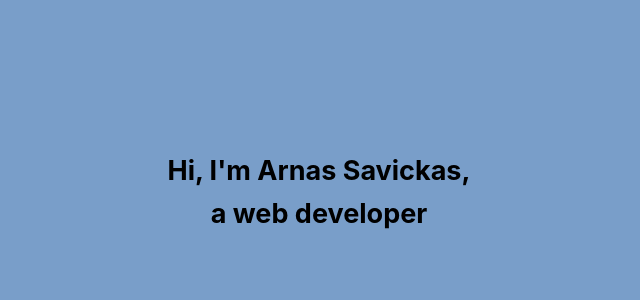
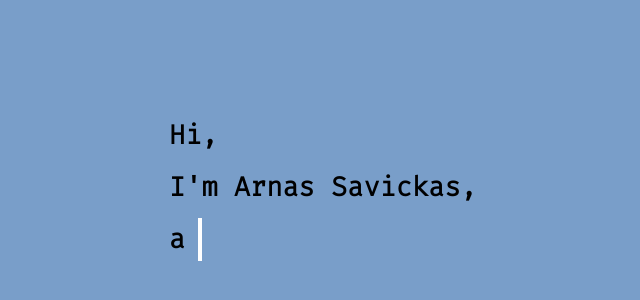
Before and after one commit to arnassavickas/portfolio, a Next.js app: page / in a window 1280 px wide. Shown: the part 208-508 px from the top of the page, without its empty margins (321-961 px from the left). Built offline with nearby package versions, Linux system fonts and the light colour scheme.

Commit message:
Refactor components

```diff
--- a/components/Layout/layout.tsx
+++ b/components/Layout/layout.tsx
@@ -1,14 +1,17 @@
 import Head from 'next/head';
-import Image from 'next/image';
-import Link from 'next/link';
 
 export const siteTitle = 'Arnas Savickas - web developer';
 
-export default function Layout({ children }) {
+const Layout: React.FC = ({ children }) => {
   return (
     <div>
       <Head>
         <link rel='icon' href='/favicon.ico' />
+        <link rel='preconnect' href='https://fonts.gstatic.com' />
+        <link
+          href='https://fonts.googleapis.com/css2?family=Fira+Code:wght@300&display=swap'
+          rel='stylesheet'
+        />
         <meta
           name='description'
           content={`Hi, I'm Arnas, a web developer.
@@ -20,4 +23,6 @@ export default function Layout({ children }) {
       <main>{children}</main>
     </div>
   );
-}
+};
+
+export default Layout;
--- /dev/null
+++ b/components/Typewriter/Typewriter.tsx
@@ -0,0 +1,23 @@
+import styles from './Typewritter.module.scss';
+
+const Typewritter: React.FC = () => {
+  return (
+    <div className={styles.typewriter}>
+      <div>
+        <h2 className={`${styles.lines} ${styles.firstLine}`}>Hi,</h2>
+      </div>
+      <div>
+        <h2 className={`${styles.lines} ${styles.secondLine}`}>
+          {`I'm Arnas Savickas,`}
+        </h2>
+      </div>
+      <div>
+        <h2 className={`${styles.lines} ${styles.thirdLine}`}>
+          a web developer.
+        </h2>
+      </div>
+    </div>
+  );
+};
+
+export default Typewritter;
--- /dev/null
+++ b/components/Typewriter/Typewritter.module.scss
@@ -0,0 +1,45 @@
+.typewriter {
+  width: 300px;
+  div {
+    display: table;
+  }
+
+  .lines {
+    display: inline-block;
+    overflow: hidden;
+    border-right: 0.15em solid rgba(255, 255, 255, 0);
+    white-space: nowrap;
+    margin: 0 auto;
+  }
+  .firstLine {
+    animation: typing 0.3s steps(3, end) 1s both, blink-caret 0.75s step-end 3;
+  }
+
+  .secondLine {
+    animation: typing 1.9s steps(19, end) 2.5s both,
+      blink-caret 0.75s step-end 4 2s;
+  }
+  .thirdLine {
+    animation: typing 1.5s steps(16, end) 5.2s both,
+      blink-caret 0.75s step-end infinite 5.2s;
+  }
+}
+
+@keyframes typing {
+  from {
+    width: 0;
+  }
+  to {
+    width: 100%;
+  }
+}
+
+@keyframes blink-caret {
+  from,
+  to {
+    border-color: rgb(255, 255, 255);
+  }
+  50% {
+    border-color: transparent;
+  }
+}
--- /dev/null
+++ b/components/WelcomeSection/WelcomeSection.module.scss
@@ -0,0 +1,39 @@
+.heading {
+  background-color: rgb(121, 158, 201);
+  width: calc(100vw - (100vw - 100%));
+  height: 100vh;
+  display: flex;
+  flex-direction: column;
+  align-items: center;
+  justify-content: center;
+  position: relative;
+}
+
+.moreBtn {
+  position: absolute !important;
+  bottom: 5vh;
+
+  svg {
+    font-size: 4rem;
+    animation-name: pulsating;
+    animation-duration: 2s;
+    animation-iteration-count: infinite;
+    animation-delay: 7s;
+    opacity: 0;
+  }
+}
+
+@keyframes pulsating {
+  0% {
+    transform: scale(1);
+    opacity: 1;
+  }
+  50% {
+    transform: scale(1.3);
+    opacity: 1;
+  }
+  100% {
+    transform: scale(1);
+    opacity: 1;
+  }
+}
--- /dev/null
+++ b/components/WelcomeSection/WelcomeSection.tsx
@@ -0,0 +1,31 @@
+import styles from './WelcomeSection.module.scss';
+import ExpandMoreIcon from '@material-ui/icons/ExpandMore';
+import { IconButton } from '@material-ui/core';
+import Typewritter from '../Typewriter/Typewriter';
+
+const WelcomeSection: React.FC = () => {
+  const smoothScrollTo = (e: { preventDefault: () => void }) => {
+    e.preventDefault();
+    const element = document.getElementById('about');
+    element.scrollIntoView({
+      block: 'start',
+      behavior: 'smooth',
+    });
+  };
+
+  return (
+    <section className={styles.heading}>
+      <Typewritter />
+      <IconButton
+        onClick={smoothScrollTo}
+        size='small'
+        disableRipple
+        className={styles.moreBtn}
+      >
+        <ExpandMoreIcon />
+      </IconButton>
+    </section>
+  );
+};
+
+export default WelcomeSection;
--- a/pages/index.module.scss
+++ /dev/null
@@ -1,17 +0,0 @@
-.heading {
-  background-color: rgb(121, 158, 201);
-  width: calc(100vw - (100vw - 100%));
-  height: 100vh;
-  display: flex;
-  align-items: center;
-  justify-content: center;
-}
-
-.welcome {
-  text-align: center;
-}
-
-.flex {
-  display: flex;
-  justify-content: center;
-}
--- a/pages/index.tsx
+++ b/pages/index.tsx
@@ -1,20 +1,16 @@
 import Head from 'next/head';
-import Layout, { siteTitle } from '../components/Layout/layout';
-import styles from './index.module.scss';
+import Layout, { siteTitle } from '../components/Layout/Layout';
+import WelcomeSection from '../components/WelcomeSection/WelcomeSection';
 
-export default function Home() {
+const Home: React.FC = () => {
   return (
     <Layout>
       <Head>
         <title>{siteTitle}</title>
       </Head>
-      <section className={styles.heading}>
-        <h1 className={styles.welcome}>
-          Hi, I'm Arnas Savickas,
-          <br />a web developer
-        </h1>
-      </section>
-      <section className={styles.flex}></section>
+      <WelcomeSection />
     </Layout>
   );
-}
+};
+
+export default Home;
--- a/styles/global.css
+++ b/styles/global.css
@@ -2,10 +2,13 @@ html,
 body {
   padding: 0;
   margin: 0;
-  font-family: -apple-system, BlinkMacSystemFont, Segoe UI, Roboto, Oxygen,
-    Ubuntu, Cantarell, Fira Sans, Droid Sans, Helvetica Neue, sans-serif;
+  font-family: 'Fira Code', monospace, -apple-system, BlinkMacSystemFont,
+    Segoe UI, Roboto, Oxygen, Ubuntu, Cantarell, Fira Sans, Droid Sans,
+    Helvetica Neue, sans-serif;
   line-height: 1.6;
   font-size: 18px;
+  scroll-behavior: smooth;
+  overflow-x: hidden;
 }
 
 * {
```
